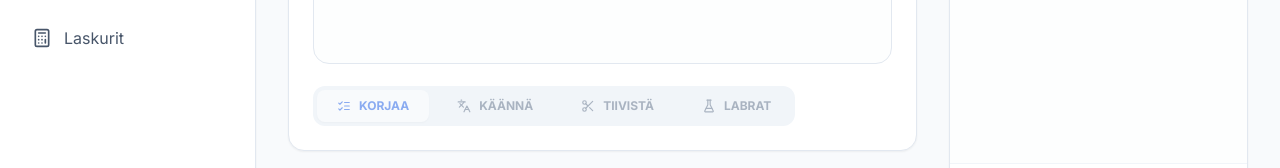
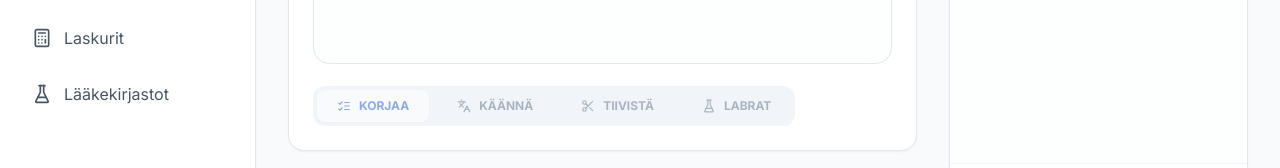
Before and after one commit to kapiur/LaakarinTyopoyta, a Next.js app: page / in a window 1280 px wide. Shown: the part 415-583 px from the top of the page. Built offline with nearby package versions, Linux system fonts and the light colour scheme; no server answers.

Commit message:
Add calculator libraries link to sidebar

```diff
--- a/components/Sidebar.tsx
+++ b/components/Sidebar.tsx
@@ -12,7 +12,8 @@ import {
   Zap,
   Link as LinkIcon, // Импортируем иконку для ссылок
   Terminal,
-  Bot
+  Bot,
+  FlaskConical
 } from "lucide-react";
 
 export default function Sidebar() {
@@ -30,6 +31,7 @@ export default function Sidebar() {
     { href: "/links", label: "Linkit", icon: LinkIcon }, // НОВЫЙ ПУНКТ
     { href: "/medicines", label: "Lääkkeet", icon: Pill },
     { href: "/calculators", label: "Laskurit", icon: Calculator },
+    { href: "/calculators/peds-library", label: "Lääkekirjastot", icon: FlaskConical },
   ];
 
   return (
@@ -44,7 +46,7 @@ export default function Sidebar() {
       <nav className="flex-1 p-4 space-y-2">
         {navItems.map((item) => {
           const Icon = item.icon;
-          const isActive = pathname === item.href;
+          const isActive = pathname === item.href || (item.href !== '/' && pathname.startsWith(`${item.href}/`));
           return (
             <Link
               key={item.href}
```
